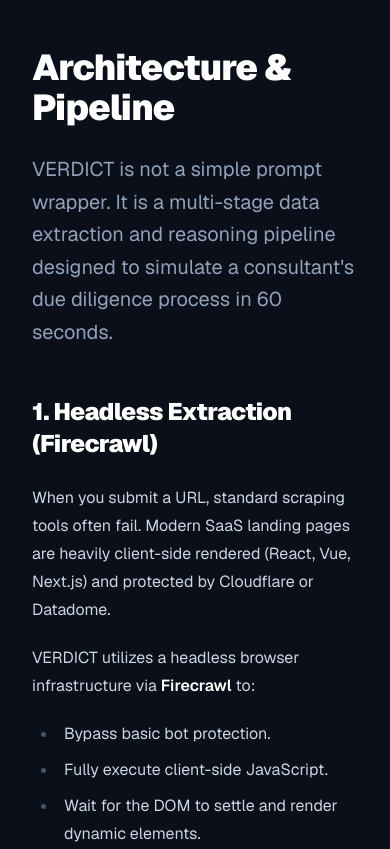
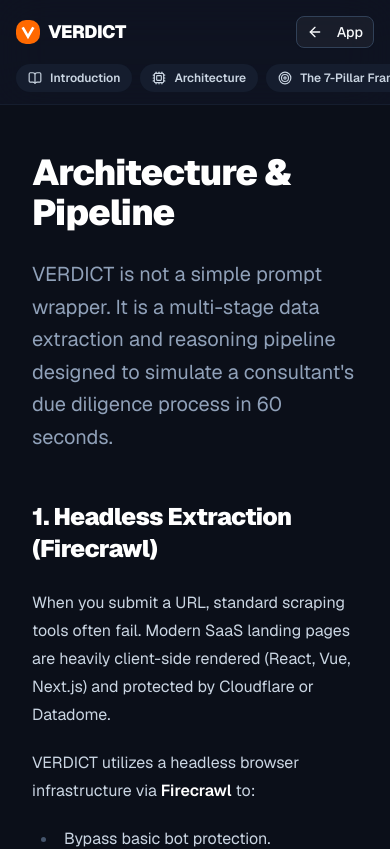
Before and after one commit to eugenennamdi/verdict, a Next.js app: page /docs/architecture in a window 390 px wide. Shown: the top 849 px of the page. Built offline with nearby package versions, Linux system fonts and the light colour scheme.

Commit message:
feat: add mobile navigation for docs

```diff
--- a/src/app/docs/layout.tsx
+++ b/src/app/docs/layout.tsx
@@ -13,8 +13,35 @@
   ];
 
   return (
-    <div className="min-h-screen bg-slate-50 dark:bg-[#0B0F19] flex">
-      {/* Sidebar Navigation */}
+    <div className="min-h-screen bg-slate-50 dark:bg-[#0B0F19] flex flex-col md:flex-row">
+      {/* Mobile Top Navigation */}
+      <div className="md:hidden flex flex-col sticky top-0 z-50 bg-white/80 dark:bg-[#0F1423]/80 backdrop-blur-xl border-b border-slate-200 dark:border-slate-800/50">
+        <div className="flex items-center justify-between p-4">
+          <Link href="/" className="flex items-center gap-2 group">
+            <div className="bg-orange-500 p-1 rounded-lg text-white flex items-center justify-center">
+              <svg viewBox="0 0 24 24" fill="none" xmlns="http://www.w3.org/2000/svg" className="w-4 h-4"><path d="M4 5L12 19L20 5" stroke="currentColor" strokeWidth="4" strokeMiterlimit="10" strokeLinecap="butt" strokeLinejoin="miter"/></svg>
+            </div>
+            <span className="font-black text-lg tracking-tight text-slate-900 dark:text-white">VERDICT</span>
+          </Link>
+          <Link href="/" className={buttonVariants({ variant: "outline", size: "sm", className: "h-8 border-slate-200 dark:border-slate-700 hover:bg-slate-100 dark:hover:bg-slate-800" })}>
+            <ArrowLeft className="w-3.5 h-3.5 mr-1.5" />
+            App
+          </Link>
+        </div>
+        <nav className="flex overflow-x-auto px-4 pb-3 gap-2 [&::-webkit-scrollbar]:hidden [-ms-overflow-style:none] [scrollbar-width:none]">
+          {navItems.map((item) => {
+            const Icon = item.icon;
+            return (
+              <Link key={item.name} href={item.href} className="flex-shrink-0 flex items-center gap-2 px-3 py-1.5 rounded-full bg-slate-100 dark:bg-slate-800/50 text-xs font-semibold text-slate-600 dark:text-slate-300 active:bg-orange-100 dark:active:bg-orange-900/30">
+                <Icon className="w-3.5 h-3.5" />
+                {item.name}
+              </Link>
+            );
+          })}
+        </nav>
+      </div>
+
+      {/* Sidebar Navigation (Desktop) */}
       <aside className="w-64 md:w-72 xl:w-80 shrink-0 border-r border-slate-200 dark:border-slate-800/50 bg-white dark:bg-[#0F1423] hidden md:flex flex-col sticky top-0 h-screen">
         <div className="p-6 border-b border-slate-200 dark:border-slate-800/50">
           <Link href="/" className="flex items-center gap-2 group">
```
